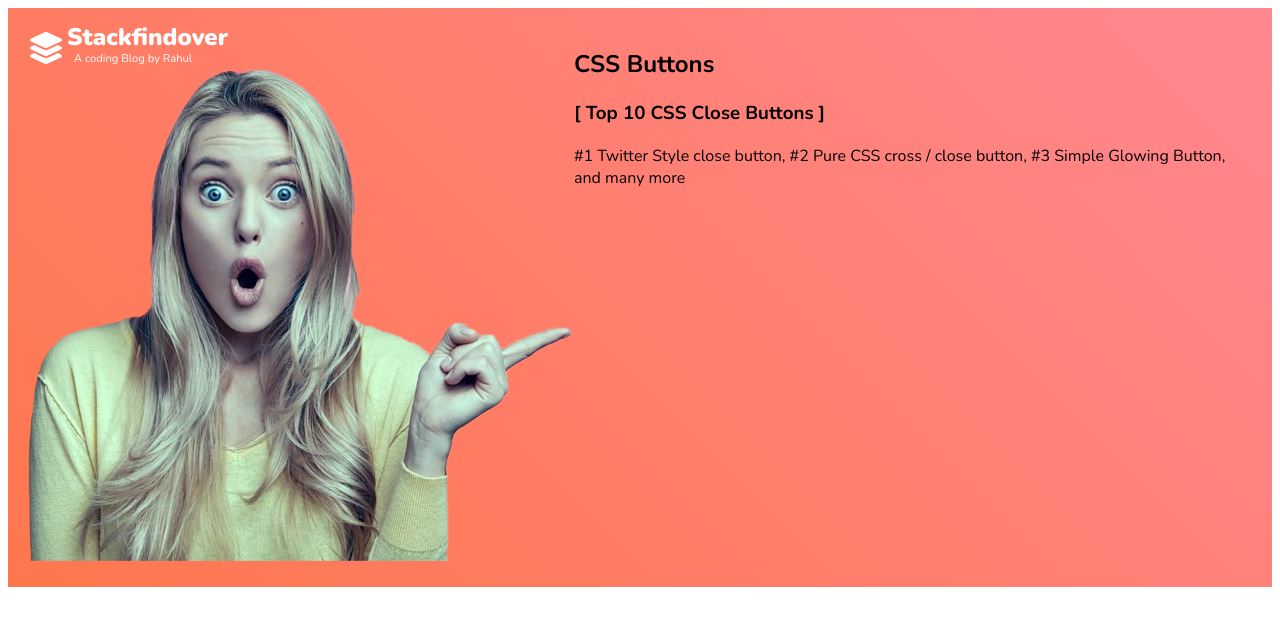
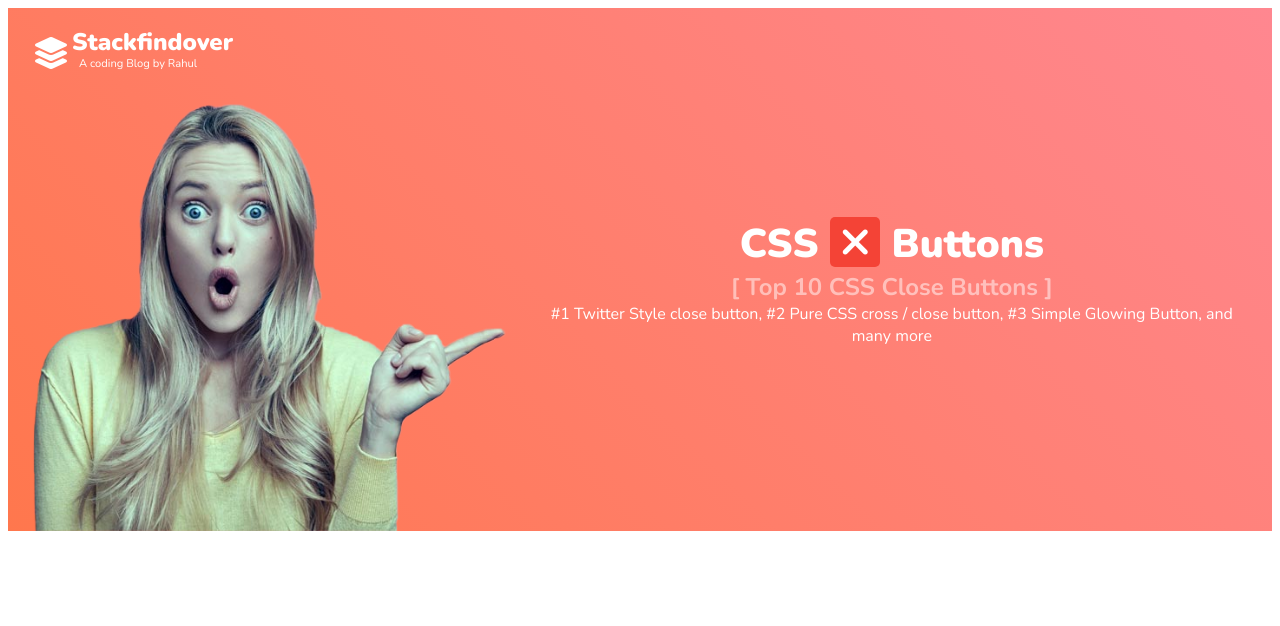
Before and after one commit to bayramsoltan/warm-up-tour, a plain HTML site: page 34-practice.html in a window 1280 px wide. Drawn offline with nearby package versions, Linux system fonts and the light colour scheme.

Commit message:
mentoring

```diff
--- a/34-practice.html
+++ b/34-practice.html
@@ -25,7 +25,7 @@
             <img src="img/woman.png" alt="">
         </div>
         <div>
-            <h2>CSS Buttons</h2>
+            <h2>CSS <i class="fa-solid fa-xmark"></i> Buttons </h2>
             <h3>[ Top 10 CSS Close Buttons ]</h3>
             <p>#1 Twitter Style close button, #2 Pure CSS cross / close button, #3
                 Simple Glowing Button, and many more</p>
--- a/css/style-34.css
+++ b/css/style-34.css
@@ -11,7 +11,8 @@ body{
 
 .stackfindover{
     display: flex;
-    padding: 20px;
+    padding: 25px 25px 0 25px;
+    gap: 30px;
     background-image: linear-gradient(45deg, var(--color1),var(--color2));
 }
 
@@ -31,3 +32,49 @@ body{
 .stackfindover .logo span{
     font-size:0.7rem;
 }
+
+.stackfindover > div:first-child{
+    display: flex;
+    flex-direction: column;
+    justify-content: space-between;
+    gap: 30px;
+    flex: 2 1 200px;
+}
+
+.stackfindover > div:first-child img{
+    width: 100%;
+    height: auto;
+}
+
+
+
+.stackfindover > div:last-child{
+    display: flex;
+    flex-direction: column;
+    align-items: center;
+    justify-content: center;
+    text-align: center;
+    flex: 3 1 300px;
+}
+.stackfindover > div:last-child *{
+    margin: 0;
+    padding: 0;
+    color: var(--color3);
+}
+
+.stackfindover > div:last-child h2{
+    font-size: 2.5rem;
+    font-weight: 900;
+
+}
+.stackfindover > div:last-child h3{
+    font-size: 1.5rem;
+    opacity: 0.5;
+
+}
+.stackfindover > div:last-child i{
+    background-color: var(--color4);
+    padding: 5px 10px;
+    border-radius: 5px;
+
+}
```
Also changed, not shown: 35-border.html (added, +15 -0 lines), css/style-35.css (added, +13 -0 lines), css/style-34-bosch.css (added).
